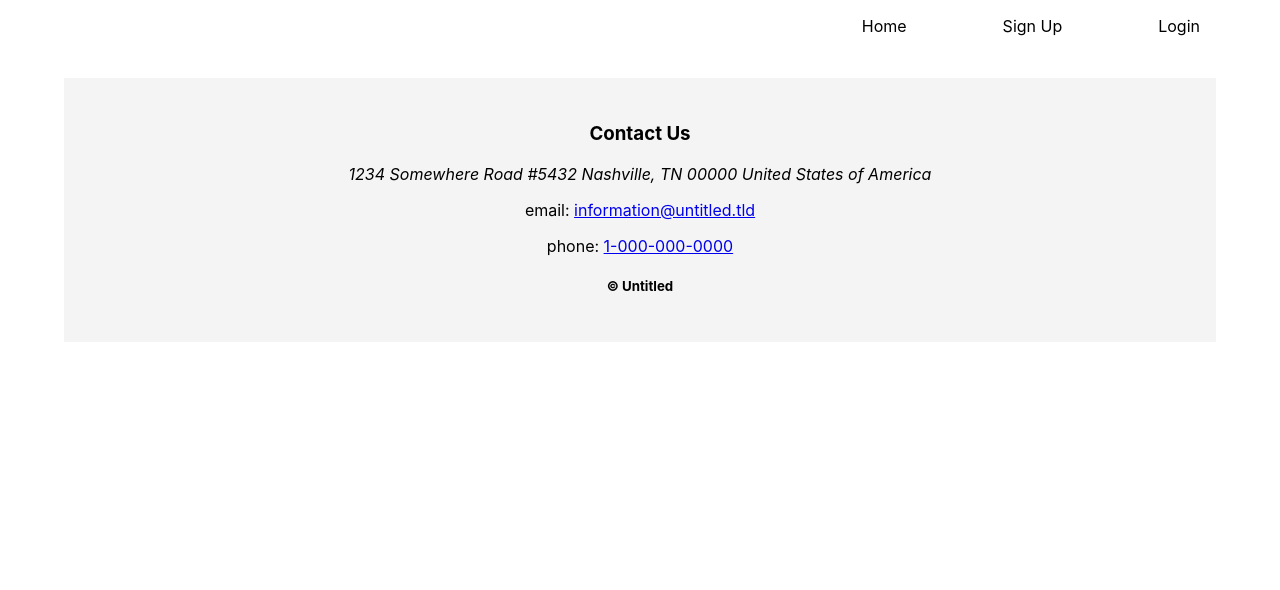
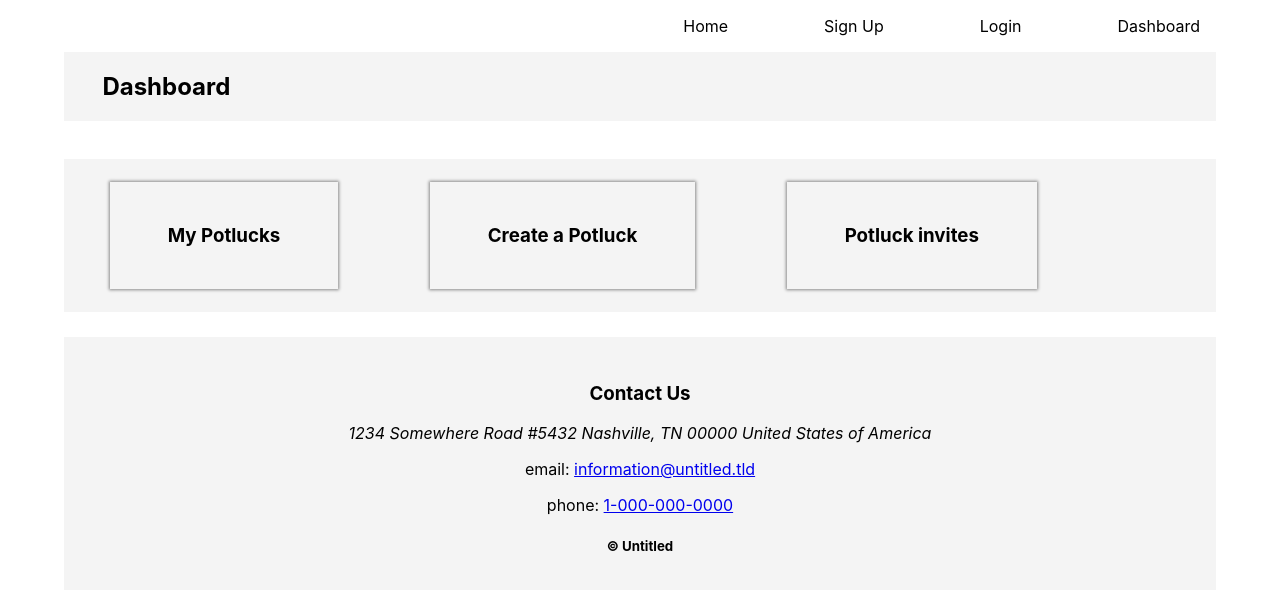
Before and after one commit to Build-Week-Potluck-Planner-5/front-end, a React (Create React App) app: page /dashboard in a window 1280 px wide. Shown: the top 590 px of the page. Built offline with nearby package versions, Linux system fonts and the light colour scheme.

Commit message:
made a dashboard component and made the structure

```diff
--- a/src/App.js
+++ b/src/App.js
@@ -7,6 +7,7 @@ import Header from './Components/Header'
 import Hero from './Components/Hero'
 import Content from "./Components/Content";
 import Footer from "./Components/Footer";
+import Dashboard from "./Components/Dashboard";
 
 function App() {
   return (
@@ -28,7 +29,7 @@ function App() {
           <PotluckFood />
           <PotluckInvites />
           <CreatePotluck />*/}
-
+          <Dashboard/>
         </Route>
       </Switch>
       <Footer />
--- /dev/null
+++ b/src/Components/Dashboard.js
@@ -0,0 +1,63 @@
+import React from 'react'
+import styled from 'styled-components'
+import { Link } from 'react-router-dom'
+
+const StyledDashboard = styled.div`
+    .title{
+        display:flex;
+        justify-content: flex-start;
+        margin:0 5% 3%;
+        padding:0 0 0 3%;
+        background-color: #f4f4f4;
+    }
+
+    .container{
+        display:flex;
+        flex-direction: row;
+        margin:0 5%;
+        background-color: #f4f4f4;
+    }
+
+    .links{
+        box-shadow: 0 0 3px 1px #888888;
+        margin: 2% 4%;
+        padding:2% 5%;
+
+    }
+
+    h3{
+        color: black;
+    }
+`
+
+function Dashboard () {
+    return (
+        <StyledDashboard>
+        <div className='title'>
+            <h2>Dashboard</h2>
+        </div>
+        <div className='container'>
+            <div className = 'links'>
+            <Link to='/' style={{ textDecoration: 'none' }}>
+                    <h3>My Potlucks</h3>
+            </Link>
+            </div>
+
+            <div className = 'links'>
+            <Link to='/' style={{ textDecoration: 'none' }}>
+                    <h3>Create a Potluck</h3>
+            </Link>
+            </div>
+
+            <div className = 'links'>
+            <Link to='/' style={{ textDecoration: 'none' }}>
+                    <h3>Potluck invites</h3>
+            </Link>
+            </div>
+        </div>
+        </StyledDashboard>
+
+    )
+}
+
+export default Dashboard
--- a/src/Components/Header.js
+++ b/src/Components/Header.js
@@ -31,7 +31,7 @@ function Header () {
             <nav>
             <Link to='/' style={{ textDecoration: 'none' }}>
                 <div>
-                    <img src='' alt=''/>
+                    {/* <img src='' alt=''/>  logo*/}
                 </div>
             </Link>
                 <div className='link'>
@@ -43,6 +43,9 @@ function Header () {
                 <div className='link'>
                     <Link to ='/login' style={{ textDecoration: 'none' }}><p>Login</p></Link>
                 </div>
+                <div className='link'>
+                    <Link to ='/dashboard' style={{ textDecoration: 'none' }}><p>Dashboard</p></Link>
+                </div>
             </nav>
         </header>
         </StyledHeader>
```
